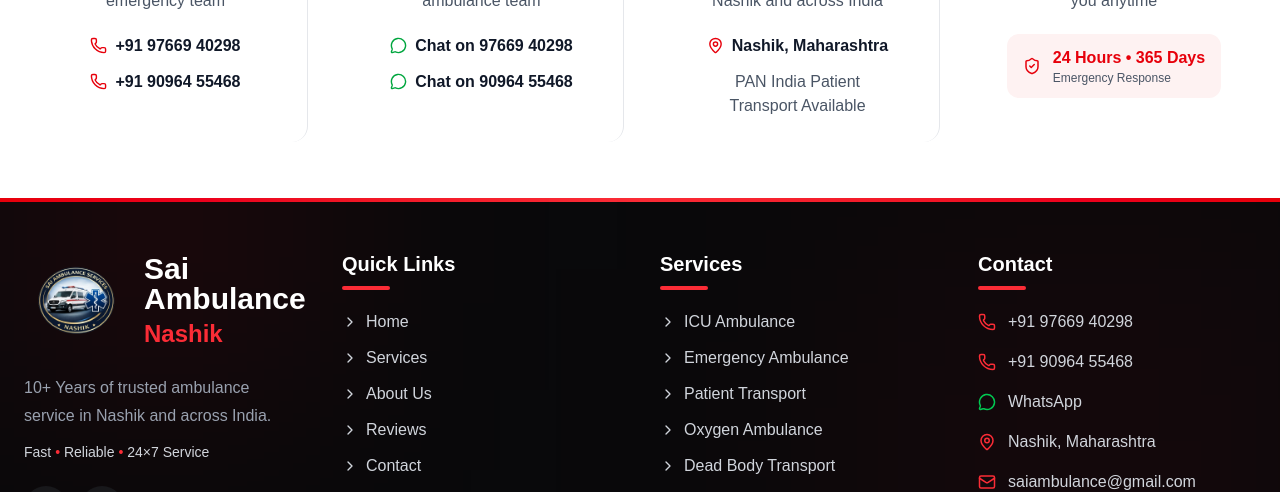
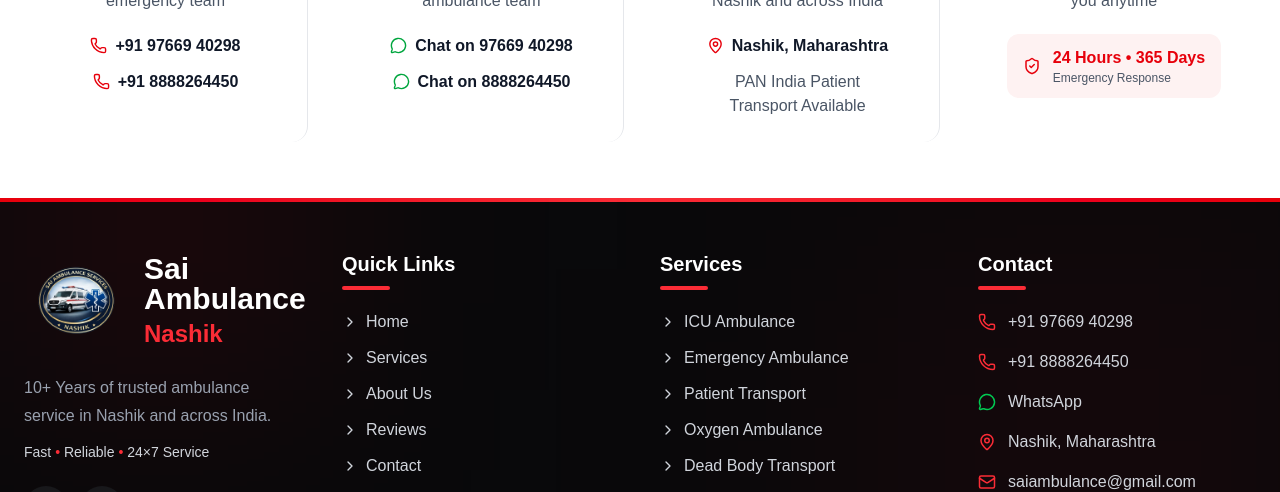
Before and after one commit to Shravanikakad/saiambulance-nashik, a Next.js app: page / in a window 1280 px wide. Shown: the part 4785-5277 px from the top of the page. Built offline with nearby package versions, Linux system fonts and the light colour scheme.

Commit message:
Updated contact phone numbers

```diff
--- a/components/layout/Footer.tsx
+++ b/components/layout/Footer.tsx
@@ -174,11 +174,11 @@ export default function Footer() {
               </a>
 
               <a
-                href="tel:+919096455468"
+                href="tel:+918888264450"
                 className="flex items-center gap-3 text-gray-300 hover:text-red-500 transition"
               >
                 <Phone className="text-red-500" size={18} />
-                +91 90964 55468
+                +91 8888264450
               </a>
 
               <a
--- a/components/layout/Navbar.tsx
+++ b/components/layout/Navbar.tsx
@@ -330,7 +330,7 @@ export default function Navbar() {
               </a>
 
               <a
-                href="tel:+919096455468"
+                href="tel:+918888264450"
                 className="
                   flex
                   items-center
@@ -347,7 +347,7 @@ export default function Navbar() {
                 "
               >
                 <Phone size={18} />
-                9096455468
+                8888264450
               </a>
 
             </div>
--- a/components/sections/Contact.tsx
+++ b/components/sections/Contact.tsx
@@ -114,14 +114,14 @@ export default function Contact() {
               </a>
 
               <a
-                href="tel:+919096455468"
+                href="tel:+918888264450"
                 className="flex justify-center items-center gap-2 text-sm md:text-base font-semibold text-gray-900 hover:text-red-600 transition"
               >
                 <Phone
                   size={17}
                   className="text-red-600"
                 />
-                +91 90964 55468
+                +91 8888264450
               </a>
 
             </div>
@@ -166,7 +166,7 @@ export default function Contact() {
               </a>
 
               <a
-                href="https://wa.me/919096455468"
+                href="https://wa.me/918888264450"
                 target="_blank"
                 rel="noopener noreferrer"
                 className="flex justify-center items-center gap-2 text-sm md:text-base font-semibold text-gray-900 hover:text-green-600 transition"
@@ -175,7 +175,7 @@ export default function Contact() {
                   size={17}
                   className="text-green-600"
                 />
-                Chat on 90964 55468
+                Chat on 8888264450
               </a>
 
             </div>
```
